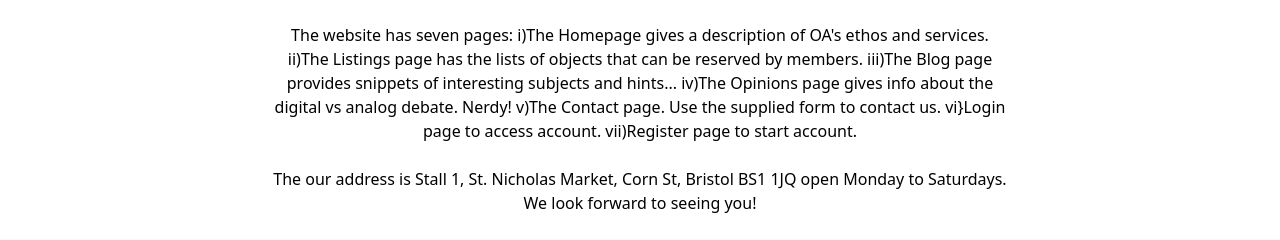
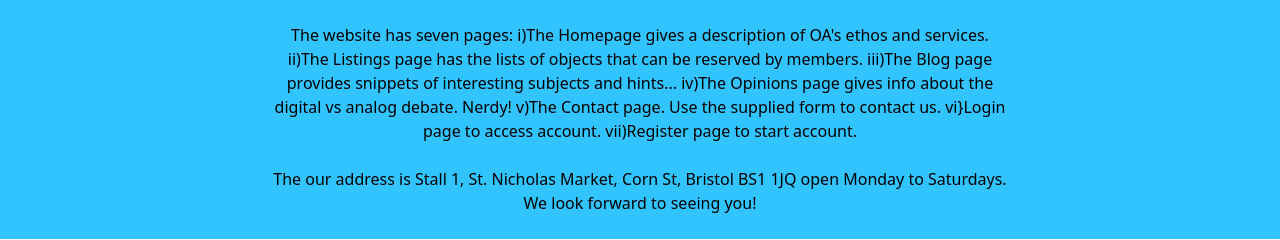
Before and after one commit to RichardJohnNowell/Only-Analog-secondhand-records-, a Flask app: page / in a window 1280 px wide. Shown: the part 870-1110 px from the top of the page. Run offline with Flask 3, Linux system fonts and the light colour scheme; some libraries are stand-ins or nearby versions.

Commit message:
added background colour

```diff
--- a/static/css/style.css
+++ b/static/css/style.css
@@ -2,6 +2,7 @@
 
 body {
     background-attachment: fixed;
+    background-color: #31c4FF;
     background-position: center center;
     background-repeat: no-repeat;
     background-size: cover;
```
